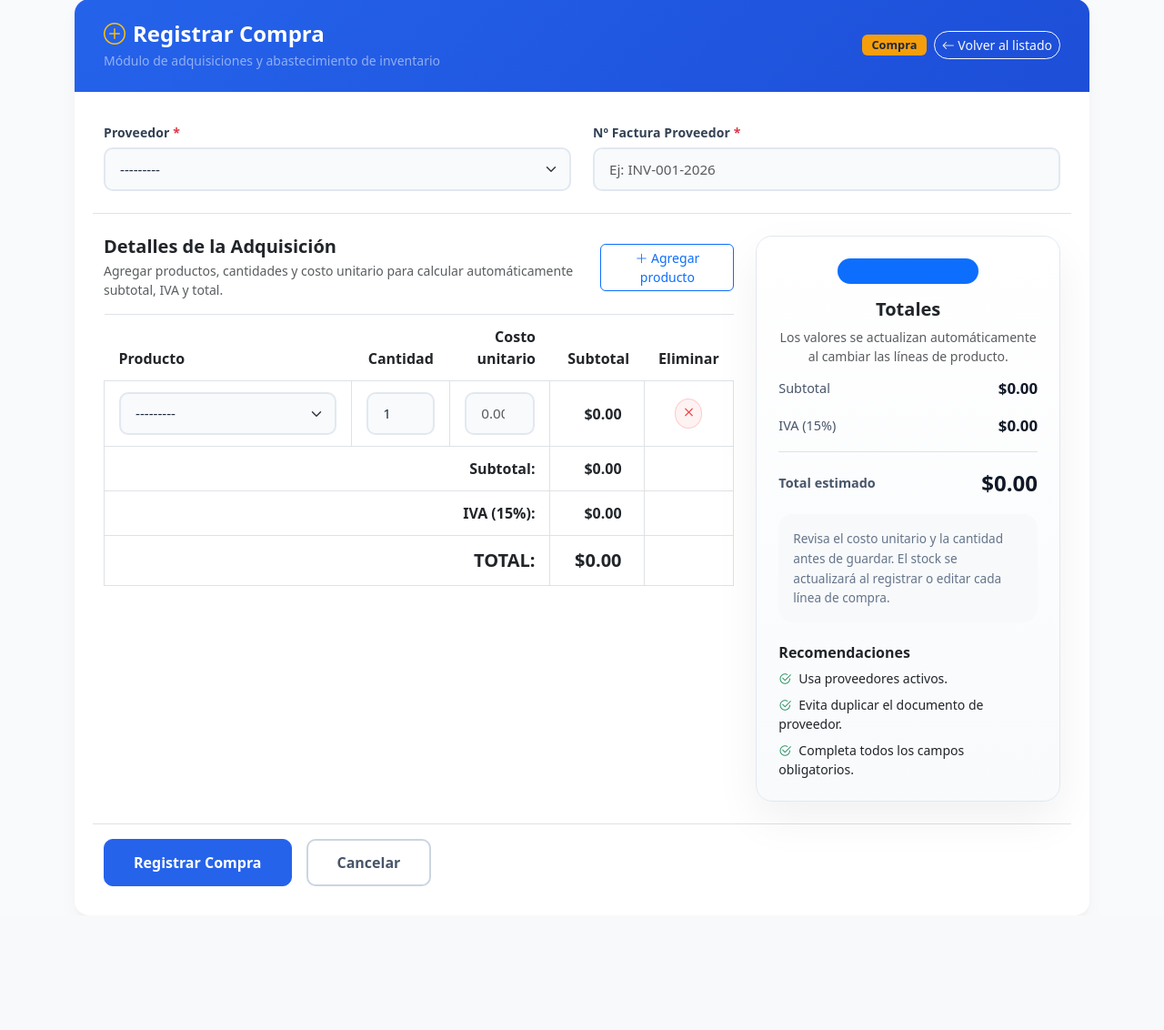
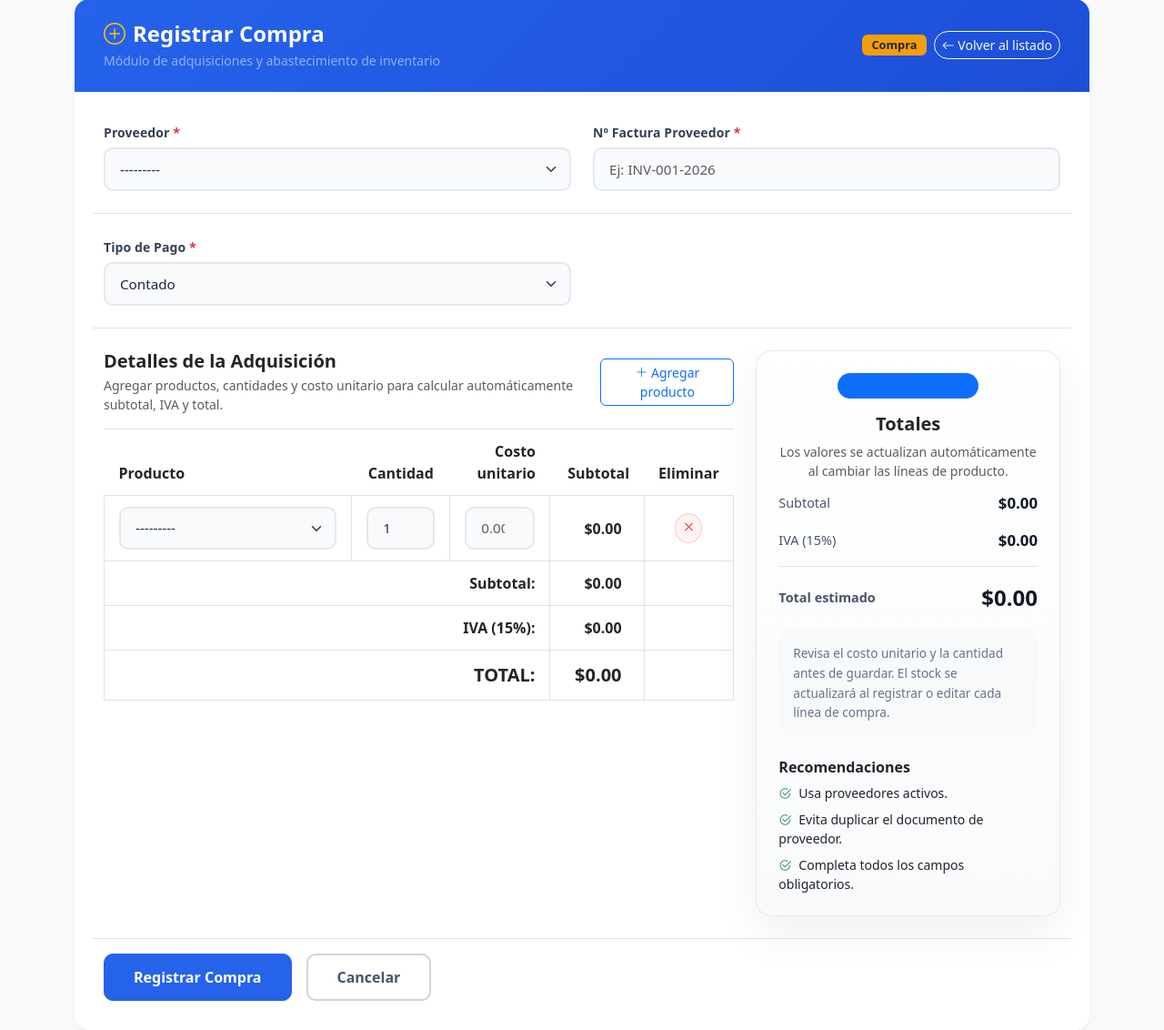
Before and after one commit to DGrex/Proyecto_ventas_POO, a Django app: page /purchases/create/ in a window 1280 px wide. Shown: the part 89-1221 px from the top of the page at 91% size. Before the commit the page ends 1063 px from the top, so only its background shows below. Run offline with Django 5.2, Linux system fonts and the light colour scheme; a user stored in the database is signed in; data comes from the database, SQL or seed files in the repository; both versions use the stored data as it was after the commit.

Commit message:
feat: initialize pagos app and integrate payment methods into purchasing module

```diff
--- a/config/settings.py
+++ b/config/settings.py
@@ -42,6 +42,7 @@ INSTALLED_APPS = [
     'purchasing',
     'security',
     'cobros',
+    'pagos',
 ]
 
 
--- /dev/null
+++ b/pagos/admin.py
@@ -0,0 +1,3 @@
+from django.contrib import admin
+
+# Register your models here.
--- /dev/null
+++ b/pagos/apps.py
@@ -0,0 +1,5 @@
+from django.apps import AppConfig
+
+
+class PagosConfig(AppConfig):
+    name = 'pagos'
--- /dev/null
+++ b/pagos/models.py
@@ -0,0 +1,3 @@
+from django.db import models
+
+# Create your models here.
--- /dev/null
+++ b/pagos/tests.py
@@ -0,0 +1,3 @@
+from django.test import TestCase
+
+# Create your tests here.
--- /dev/null
+++ b/pagos/views.py
@@ -0,0 +1,3 @@
+from django.shortcuts import render
+
+# Create your views here.
--- a/purchasing/forms.py
+++ b/purchasing/forms.py
@@ -7,10 +7,11 @@ class PurchaseForm(forms.ModelForm):
     """Formulario premium para la cabecera de compra."""
     class Meta:
         model = Purchase
-        fields = ['supplier', 'document_number']
+        fields = ['supplier', 'document_number', 'tipo_pago']
         labels = {
             'supplier': 'Proveedor',
             'document_number': 'Nº Factura Proveedor',
+            'tipo_pago': 'Tipo de Pago',
         }
         widgets = {
             'supplier': forms.Select(attrs={'class': 'form-select form-select-premium'}),
@@ -18,6 +19,7 @@ class PurchaseForm(forms.ModelForm):
                 'class': 'form-control form-control-premium',
                 'placeholder': 'Ej: INV-001-2026'
             }),
+            'tipo_pago': forms.Select(attrs={'class': 'form-select form-select-premium'}),
         }
 
     def __init__(self, *args, **kwargs):
--- a/purchasing/models.py
+++ b/purchasing/models.py
@@ -5,7 +5,16 @@ from django.dispatch import receiver
 from billing.models import Supplier, Product   # Reutilizamos modelos de billing
 
 class Purchase(models.Model):
-    """Cabecera de compra. Documenta una adquisición a un proveedor."""
+    TIPO_PAGO = [
+        ('contado', 'Contado'),
+        ('credito', 'Crédito'),
+    ]
+    ESTADO = [
+        ('PENDIENTE', 'Pendiente'),
+        ('PAGADA', 'Pagada'),
+        ('ANULADA', 'Anulada'),
+    ]
+
     supplier = models.ForeignKey(
         Supplier, on_delete=models.PROTECT, related_name='purchases', verbose_name='Proveedor'
     )
@@ -16,18 +25,19 @@ class Purchase(models.Model):
     subtotal = models.DecimalField(max_digits=12, decimal_places=2, default=0, verbose_name='Subtotal')
     tax = models.DecimalField(max_digits=12, decimal_places=2, default=0, verbose_name='Impuesto (15%)')
     total = models.DecimalField(max_digits=12, decimal_places=2, default=0, verbose_name='Total')
+    tipo_pago = models.CharField(max_length=10, choices=TIPO_PAGO, default='contado', verbose_name='Tipo de Pago')
+    saldo = models.DecimalField(max_digits=12, decimal_places=2, default=0, verbose_name='Saldo Pendiente')
+    estado = models.CharField(max_length=10, choices=ESTADO, default='PENDIENTE', verbose_name='Estado')
     is_active = models.BooleanField(default=True, verbose_name='Activa')
 
     class Meta:
         verbose_name = 'Compra'
         verbose_name_plural = 'Compras'
         ordering = ['-purchase_date']
-        # Evitar facturas de proveedor duplicadas para el mismo proveedor (Reto 2)
         unique_together = ['supplier', 'document_number']
 
     def __str__(self):
         return f'Compra #{self.id} - {self.supplier}'
-
 
 class PurchaseDetail(models.Model):
     """Líneas de compra. Cada fila es un producto adquirido."""
--- a/purchasing/templates/purchasing/purchase_form.html
+++ b/purchasing/templates/purchasing/purchase_form.html
@@ -42,7 +42,8 @@
     display: inline-block;
   }
 
-  .form-control-premium, .form-select-premium {
+  .form-control-premium,
+  .form-select-premium {
     border: 2px solid #e2e8f0;
     border-radius: 10px;
     padding: 0.65rem 1rem;
@@ -52,7 +53,8 @@
     color: #1e293b;
   }
 
-  .form-control-premium:focus, .form-select-premium:focus {
+  .form-control-premium:focus,
+  .form-select-premium:focus {
     border-color: var(--primary-color);
     box-shadow: 0 0 0 4px rgba(37, 99, 235, 0.15);
     background-color: #ffffff;
@@ -92,7 +94,8 @@
   }
 
   .total-row {
-    background-color: #fef9c3 !important; /* light yellow */
+    background-color: #fef9c3 !important;
+    /* light yellow */
     font-weight: bold;
   }
 
@@ -256,6 +259,20 @@
             </div>
           </div>
 
+          <div class="row g-4 mb-4 pb-4 border-bottom">
+            <div class="col-md-6">
+              <label for="{{ form.tipo_pago.id_for_label }}" class="form-label form-label-premium">
+                {{ form.tipo_pago.label }} <span class="text-danger">*</span>
+              </label>
+              {{ form.tipo_pago }}
+              {% if form.tipo_pago.errors %}
+              <div class="invalid-feedback d-block">
+                {% for error in form.tipo_pago.errors %}{{ error }}{% endfor %}
+              </div>
+              {% endif %}
+            </div>
+          </div>
+
           <!-- Líneas de Detalle -->
           {{ formset.management_form }}
           <div class="row g-4">
@@ -263,7 +280,8 @@
               <div class="d-flex justify-content-between align-items-center mb-3">
                 <div>
                   <h5 class="fw-bold text-dark mb-1">Detalles de la Adquisición</h5>
-                  <p class="text-muted small mb-0">Agregar productos, cantidades y costo unitario para calcular automáticamente subtotal, IVA y total.</p>
+                  <p class="text-muted small mb-0">Agregar productos, cantidades y costo unitario para calcular
+                    automáticamente subtotal, IVA y total.</p>
                 </div>
                 <button type="button" class="btn btn-outline-primary btn-sm px-3 rounded" id="btn-add-row">
                   <i class="bi bi-plus-lg"></i> Agregar producto
@@ -375,9 +393,11 @@
             <div class="col-lg-4">
               <div class="summary-card h-100">
                 <div class="summary-card-header text-center">
-              <span class="badge bg-primary bg-opacity-15 text-primary rounded-pill px-3 py-2 fw-semibold">Resumen de Compra</span>
+                  <span class="badge bg-primary bg-opacity-15 text-primary rounded-pill px-3 py-2 fw-semibold">Resumen
+                    de Compra</span>
                   <h5 class="mt-3 fw-bold">Totales</h5>
-              <p class="text-muted small mb-0">Los valores se actualizan automáticamente al cambiar las líneas de producto.</p>
+                  <p class="text-muted small mb-0">Los valores se actualizan automáticamente al cambiar las líneas de
+                    producto.</p>
                 </div>
                 <div class="summary-card-body">
                   <div class="d-flex justify-content-between align-items-center mb-3">
@@ -396,15 +416,19 @@
                   </div>
                   <div class="bg-light rounded-4 p-3">
                     <p class="summary-note mb-0">
-                  Revisa el costo unitario y la cantidad antes de guardar. El stock se actualizará al registrar o editar cada línea de compra.
+                      Revisa el costo unitario y la cantidad antes de guardar. El stock se actualizará al registrar o
+                      editar cada línea de compra.
                     </p>
                   </div>
                   <div class="mt-4">
                     <h6 class="fw-semibold mb-2">Recomendaciones</h6>
                     <ul class="list-unstyled small mb-0">
-                  <li class="mb-2"><i class="bi bi-check2-circle text-success me-2"></i>Usa proveedores activos.</li>
-                  <li class="mb-2"><i class="bi bi-check2-circle text-success me-2"></i>Evita duplicar el documento de proveedor.</li>
-                  <li><i class="bi bi-check2-circle text-success me-2"></i>Completa todos los campos obligatorios.</li>
+                      <li class="mb-2"><i class="bi bi-check2-circle text-success me-2"></i>Usa proveedores activos.
+                      </li>
+                      <li class="mb-2"><i class="bi bi-check2-circle text-success me-2"></i>Evita duplicar el documento
+                        de proveedor.</li>
+                      <li><i class="bi bi-check2-circle text-success me-2"></i>Completa todos los campos obligatorios.
+                      </li>
                     </ul>
                   </div>
                 </div>
@@ -418,7 +442,8 @@
               <button type="submit" class="btn btn-premium-save">
                 {% if form.instance.pk %}Actualizar Compra{% else %}Registrar Compra{% endif %}
               </button>
-          <a href="{% url 'purchasing:purchase_list' %}" class="btn btn-premium-cancel d-flex align-items-center justify-content-center">
+              <a href="{% url 'purchasing:purchase_list' %}"
+                class="btn btn-premium-cancel d-flex align-items-center justify-content-center">
                 Cancelar
               </a>
             </div>
@@ -436,7 +461,7 @@
 </script>
 
 <script>
-  document.addEventListener('DOMContentLoaded', function() {
+  document.addEventListener('DOMContentLoaded', function () {
     const productsData = JSON.parse(document.getElementById('products-data').textContent);
     const tbody = document.getElementById('details-tbody');
     const emptyRowTemplate = document.getElementById('empty-row');
@@ -505,7 +530,7 @@
       const deleteBtn = row.querySelector('.btn-delete-row');
       const deleteCheckbox = row.querySelector('input[type="checkbox"][name$="-DELETE"]');
 
-      productSelect.addEventListener('change', function() {
+      productSelect.addEventListener('change', function () {
         const productId = this.value;
         if (productId && productsMap[productId]) {
           // Pre-llenamos el costo unitario con el precio del catálogo si está vacío o es 0
@@ -521,7 +546,7 @@
       qtyInput.addEventListener('input', calculateTotals);
       costInput.addEventListener('input', calculateTotals);
 
-      deleteBtn.addEventListener('click', function() {
+      deleteBtn.addEventListener('click', function () {
         if (deleteCheckbox) {
           deleteCheckbox.checked = true;
           row.style.display = 'none';
@@ -533,7 +558,7 @@
       });
     }
 
-    addRowBtn.addEventListener('click', function() {
+    addRowBtn.addEventListener('click', function () {
       const formIdx = parseInt(totalFormsInput.value);
       const clone = emptyRowTemplate.cloneNode(true);
       clone.removeAttribute('id');
```
Also changed, not shown: dba1.sqlite3, pagos/__init__.py (added), pagos/migrations/__init__.py (added), purchasing/migrations/0002_purchase_estado_purchase_saldo_purchase_tipo_pago.py (added). Lines whose indentation alone changed are shown as unchanged.
